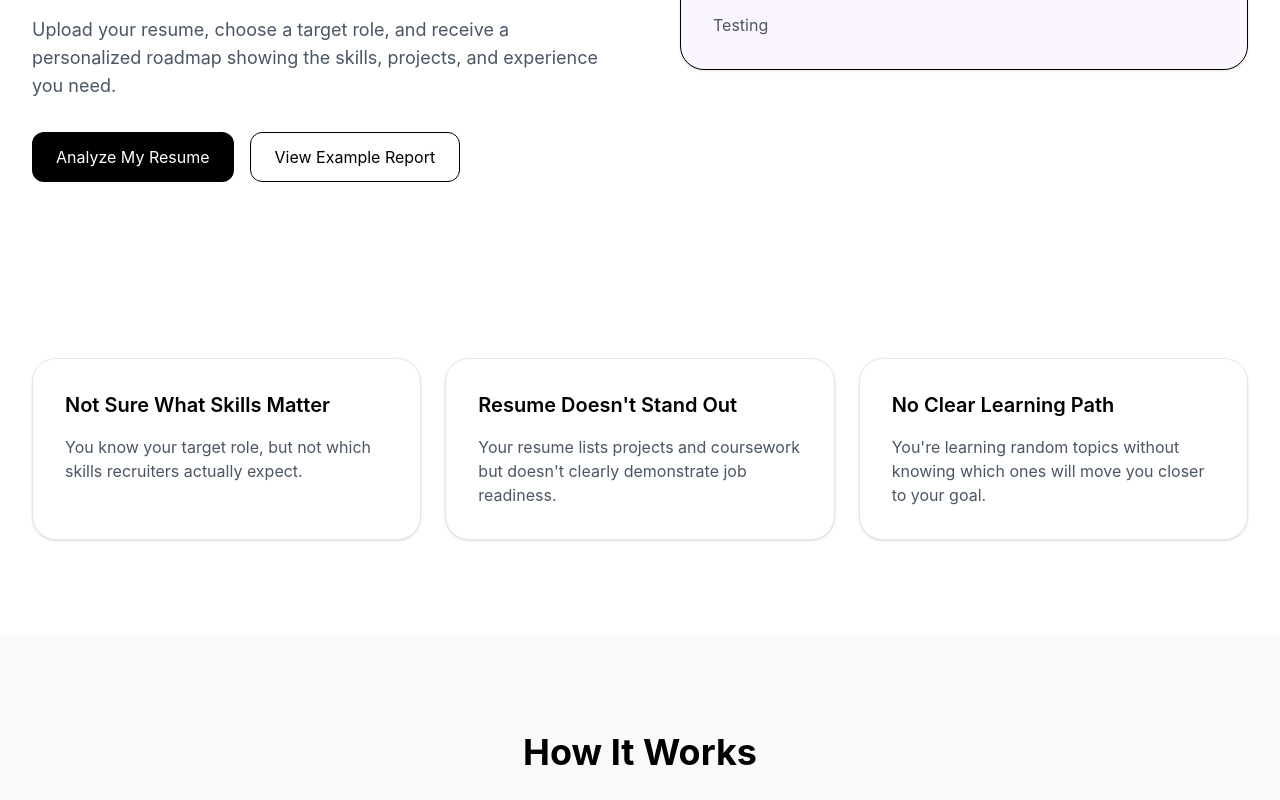
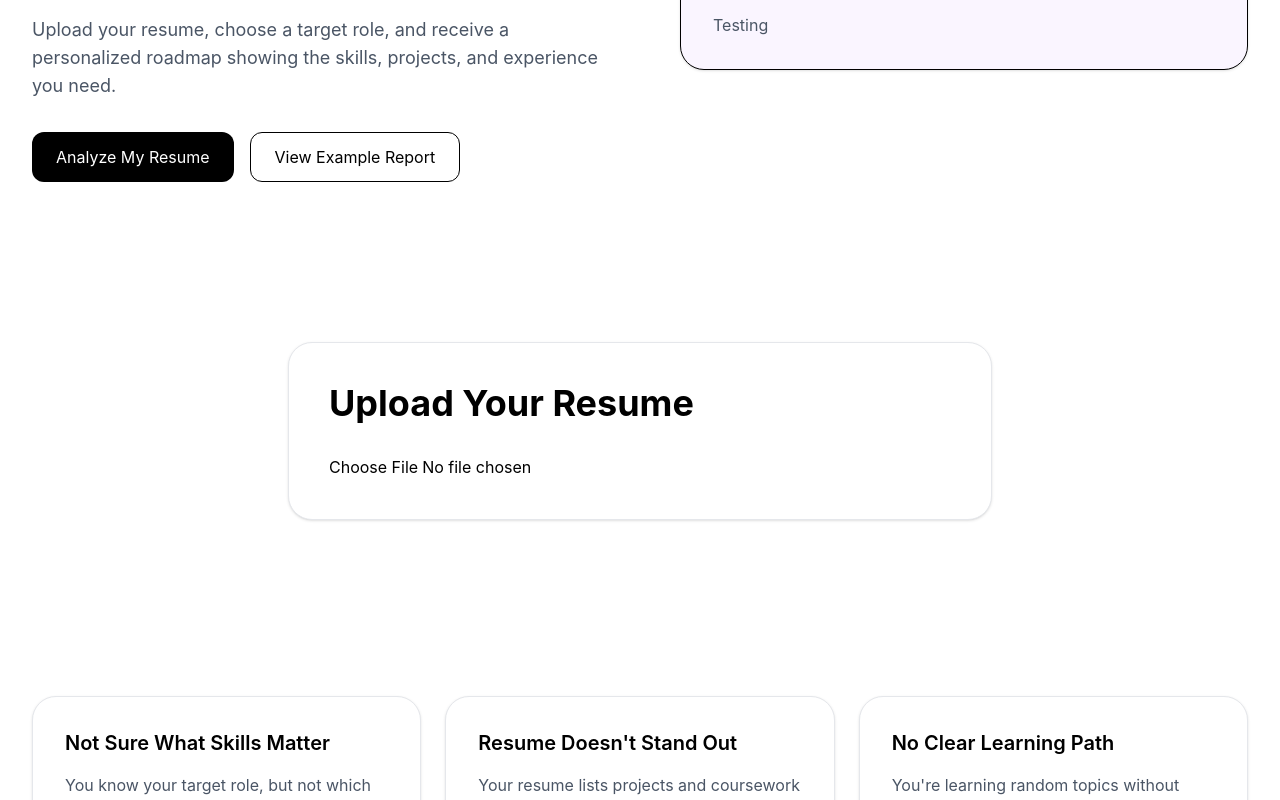
Before and after one commit to CmdMayank/CareerPivot, a React app in the folder frontend/: page / in a window 1280 px wide. Shown: the part 512-1312 px from the top of the page. Built offline with nearby package versions, Linux system fonts and the light colour scheme; the HTML template or start-up script is replaced by a standard one.

Commit message:
Build Resume Upload UI

```diff
--- a/frontend/src/App.jsx
+++ b/frontend/src/App.jsx
@@ -5,12 +5,14 @@ import HowItWorks from "./components/HowItWorks";
 import ReportPreview from "./components/ReportPreview";
 import RoadmapSection from "./components/RoadmapSection";
 import Footer from "./components/Footer";
+import ResumeUpload from "./components/ResumeUpload";
 
 function App() {
   return (
     <>
       <Navbar />
       <Hero />
+      <ResumeUpload />
       <ProblemCards />
       <HowItWorks />
       <ReportPreview />
--- /dev/null
+++ b/frontend/src/components/ResumeUpload.jsx
@@ -0,0 +1,41 @@
+import { useState } from "react";
+
+function ResumeUpload() {
+  const [file, setFile] = useState(null);
+
+  const handleFileChange = (event) => {
+    setFile(event.target.files[0]);
+  };
+
+  return (
+   <section className="mx-auto max-w-3xl px-8 py-20">
+  <div className="rounded-3xl border border-gray-200 bg-white p-10 shadow-sm">
+
+    <h2 className="mb-8 text-4xl font-bold">
+      Upload Your Resume
+    </h2>
+
+    <input
+      type="file"
+      accept=".pdf"
+      onChange={handleFileChange}
+    />
+
+    {file && (
+      <div className="mt-6">
+        <p className="mb-4">
+          Selected File: {file.name}
+        </p>
+
+        <button className="rounded-xl bg-black px-6 py-3 text-white">
+          Upload Resume
+        </button>
+      </div>
+    )}
+
+  </div>
+</section>
+  );
+}
+
+export default ResumeUpload;
```
